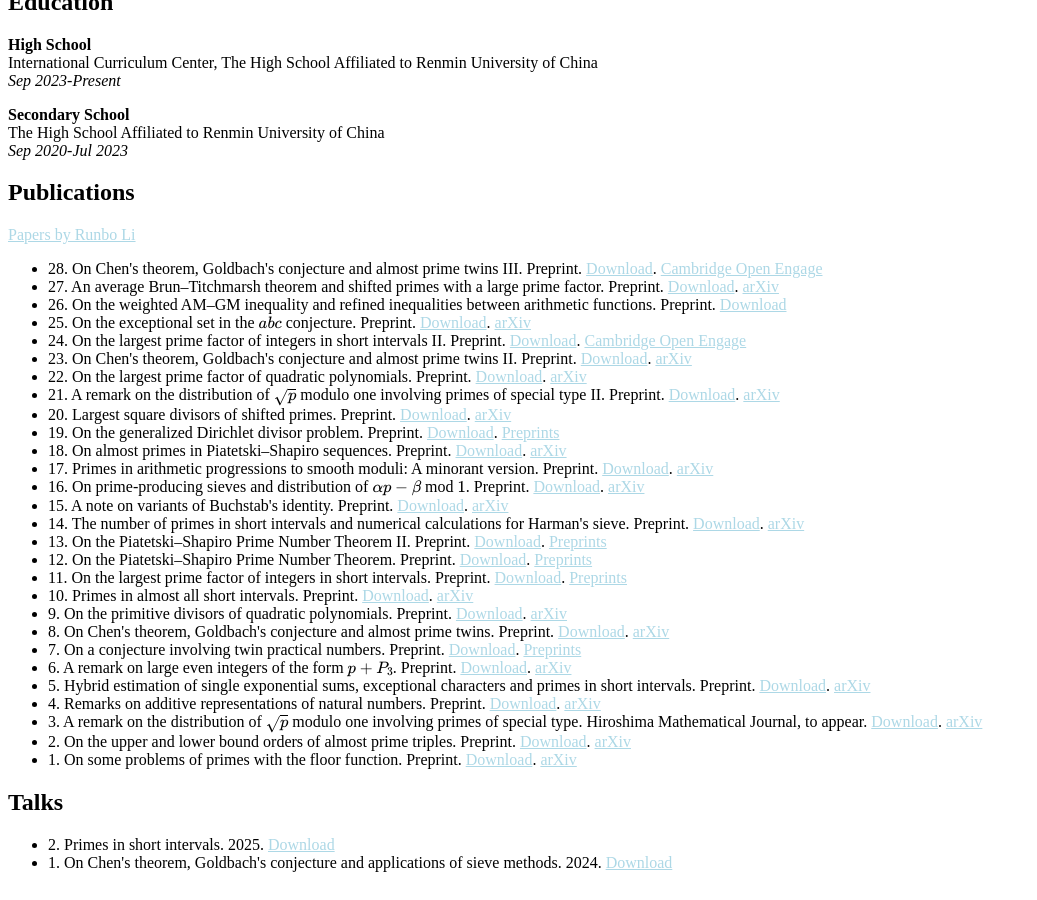
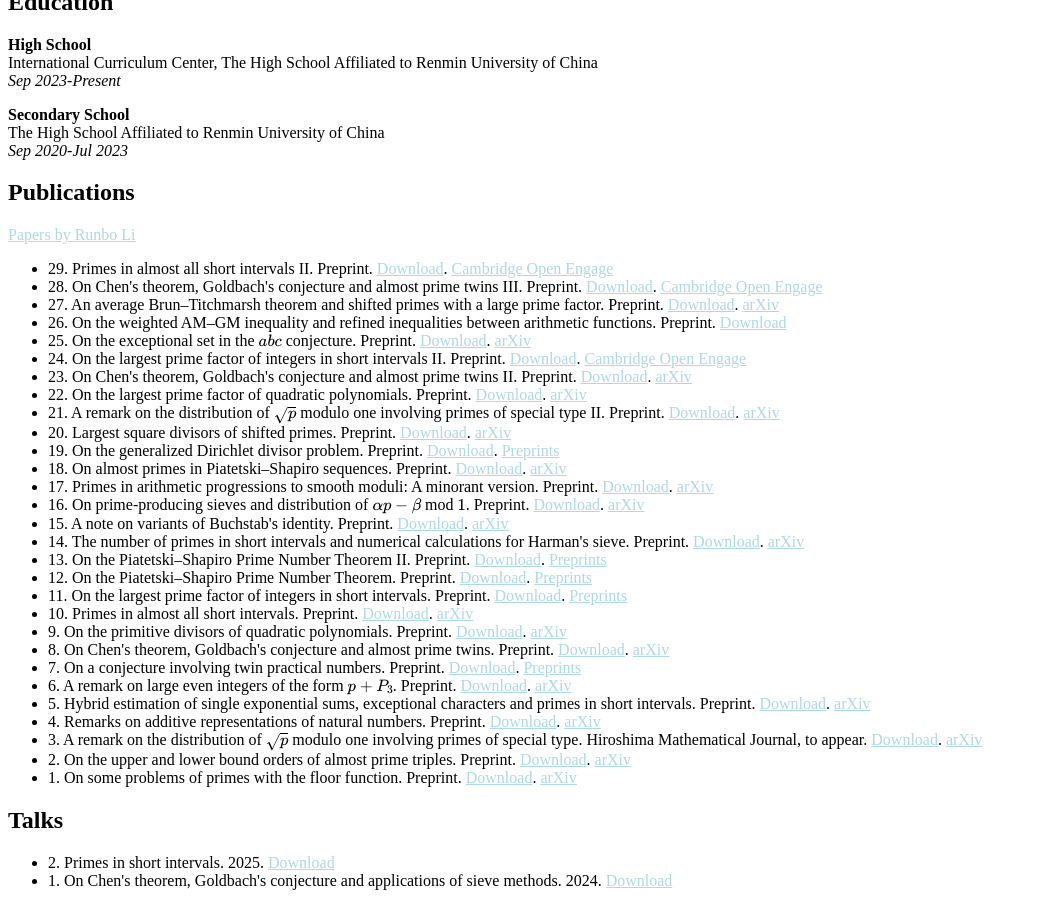
Before and after one commit to CareyRunboLi/CareyRunboLi.github.io, a Jekyll site: the page built from index.md, in a window 1280 px wide and 900 px high, scrolled down 1605 px. Shown: the whole window, without its empty margins (0-1037 px from the left). Built offline with Jekyll 4.4.1, drawn with Linux system fonts in a browser that asks for light colours; some web fonts are replaced; formulas are drawn with MathJax 3; a style sheet for code colours, icons or effects is not loaded; our own code applies the rules of GitHub Pages for plain Markdown files.

Commit message:
Update preprints.md

```diff
--- a/_includes/preprints.md
+++ b/_includes/preprints.md
@@ -9,6 +9,7 @@
 <a href="https://runbolicarey.com/assets/downloads/Papers_by_Runbo_Li_website.pdf"><span>Papers by Runbo Li</span></a>
 
 <ul style="margin:0 0 5px;">
+  <li>29. Primes in almost all short intervals II. Preprint. <a href="https://runbolicarey.com/assets/downloads/On_Chen_s_theorem__Goldbach_s_conjecture_and_almost_prime_twins_III.pdf"><span>Download</span></a>. <a href="https://doi.org/10.33774/coe-2025-jrnjl"><span>Cambridge Open Engage</span></a></li>
   <li>28. On Chen's theorem, Goldbach's conjecture and almost prime twins III. Preprint. <a href="https://runbolicarey.com/assets/downloads/On_Chen_s_theorem__Goldbach_s_conjecture_and_almost_prime_twins_III.pdf"><span>Download</span></a>. <a href="https://doi.org/10.33774/coe-2025-5kl50"><span>Cambridge Open Engage</span></a></li>
   <li>27. An average Brun–Titchmarsh theorem and shifted primes with a large prime factor. Preprint. <a href="https://runbolicarey.com/assets/downloads/An_average_Brun__Titchmarsh_theorem_and_shifted_primes_with_a_large_prime_factor.pdf"><span>Download</span></a>. <a href="https://arxiv.org/abs/2508.18285v3"><span>arXiv</span></a></li>
   <li>26. On the weighted AM–GM inequality and refined inequalities between arithmetic functions. Preprint. <a href="https://runbolicarey.com/assets/downloads/On_the_weighted_AM__GM_inequality_and_refined_inequalities_between_arithmetic_functions.pdf"><span>Download</span></a></li>
```
